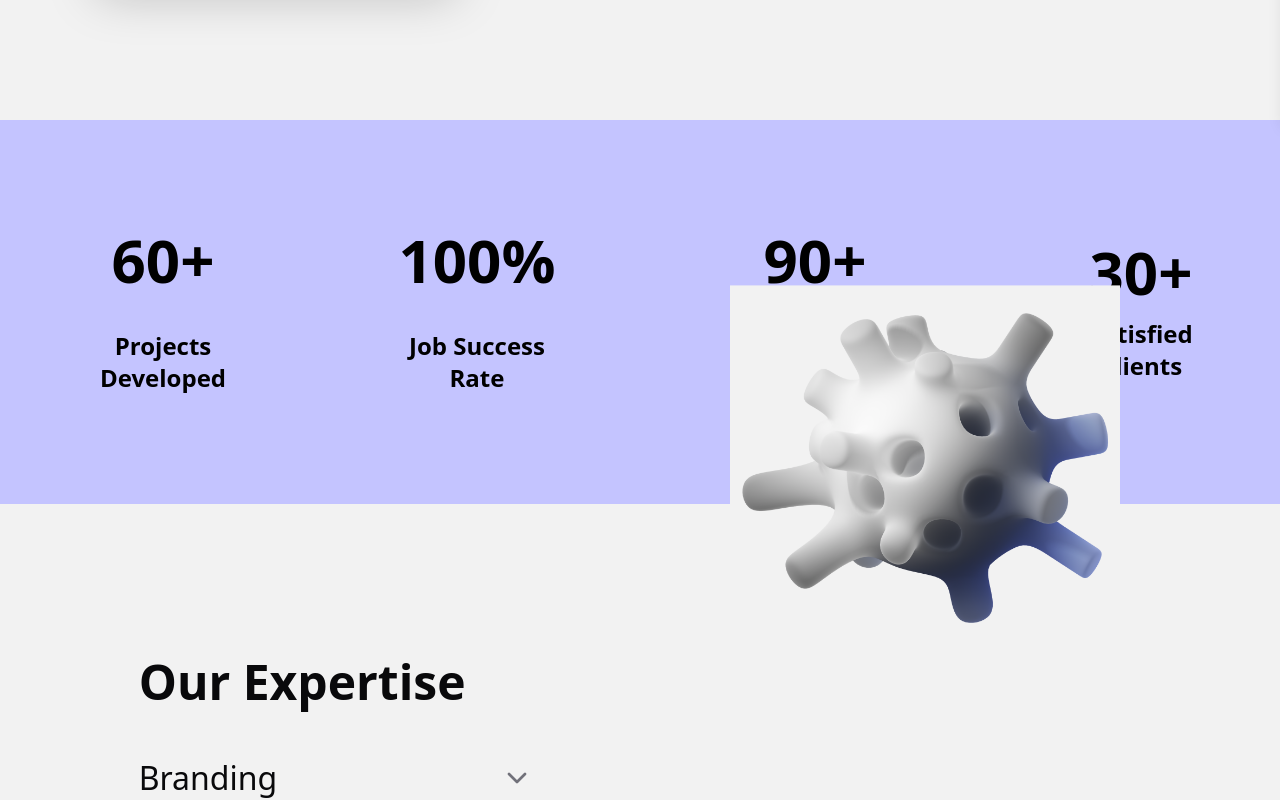
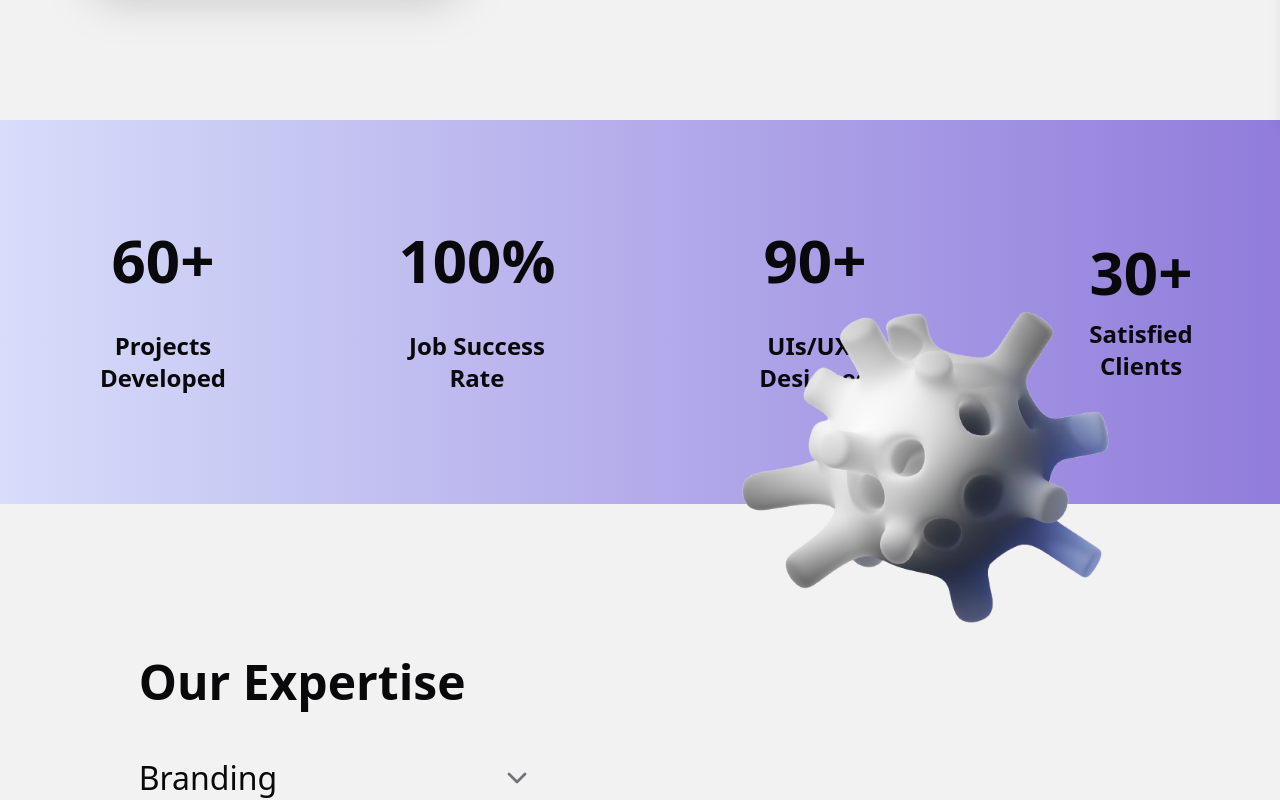
Before and after one commit to jay6o/mysite, a Next.js app: page / in a window 1280 px wide. Shown: the part 680-1480 px from the top of the page. Built offline with nearby package versions, Linux system fonts and the light colour scheme.

Commit message:
changes to ui

```diff
--- a/src/app/about/page.tsx
+++ b/src/app/about/page.tsx
@@ -1,4 +1,3 @@
-'use client'
 import Nav from "@/components/nav";
 import Footer from "@/components/footer";
 
@@ -9,7 +8,7 @@ export default function About() {
       <div className="min-h-fit h-[calc(100vh)] py-[2.5rem] lg:pt-[6rem] bg-[radial-gradient(ellipse_at_35%_130%,_#c4c4ff_10%,_#f2f2f2_50%)] w-[100%] flex flex-col items-center">
         <div className="w-2/3 flex flex-col items-center bg-transparent">
           <h1 className="lg:text-3xl text-3xl font-bold py-24 text-left bg-transparent">About The Agency</h1>
-          <p className="bg-transparent text-lg font-medium">The agency was founded by ...</p>
+          <p className="bg-transparent text-lg font-medium">The agency was founded by Jonathan Urias, a computer science student from Richmond, VA, </p>
         </div>
       </div>
       <Footer />
--- a/src/app/contact/page.tsx
+++ b/src/app/contact/page.tsx
@@ -1,5 +1,3 @@
-'use client'
-
 import Nav from "@/components/nav";
 import { Phone } from "lucide-react";
 import { Mail } from "lucide-react";
--- a/src/app/page.tsx
+++ b/src/app/page.tsx
@@ -42,6 +42,11 @@ export default function Home() {
     visible: { opacity: 1, x: 0 }
   };
 
+  const socialProofTextVariants = {
+    hidden: { opacity: 0, x: 0, y: -40 },
+    visible: { opacity: 1, x: 0, y: 0 }
+  }
+
 
   return (
     <main data-scroll-container data-scroll-speed="0.3" className="main w-[100vw] bg-[#f2f2f2]">
@@ -53,31 +58,61 @@ export default function Home() {
       {/* Social Proof (Section 2)*/}
       {/* ADD TEXT ANIMATION */}
       <div
-        className="secondary w-full grid grid-cols-2 gap-6 lg:grid lg:grid-cols-4 place-items-center py-12 lg:py-0 overflow-auto h-[calc(100vh-32rem)] min-h-fit lg:h-[24rem]"
+        className="bg-gradient-to-l from-[#917cdb] to-[#c4ceff]/60 w-full grid grid-cols-2 gap-6 lg:grid lg:grid-cols-4 place-items-center py-12 lg:py-0 overflow-auto h-[calc(100vh-32rem)] min-h-fit lg:h-[24rem]"
       >
-        <div className="secondary pl-6 flex flex-col items-center justify-center h-full w-full py-4">
-          <p className="text-3xl md:text-5xl lg:text-6xl font-semibold text-center">60+</p>
+        <div className="bg-transparent pl-6 flex flex-col items-center justify-center h-full w-full py-4">
+          <motion.p
+            className="text-3xl md:text-5xl lg:text-6xl font-semibold text-center"
+            variants={socialProofTextVariants}
+            initial="hidden"
+            whileInView="visible"
+            viewport={{ amount: 0.4 }}
+            transition={{ duration: 0.9, ease: "easeInOut" }}
+          >60+
+          </motion.p>
           <br className="hidden lg:inline" />
           <p className="font-semibold text-xl md:text-2xl leading-tight text-center lg:pt-4">Projects <br />Developed</p>
         </div>
-        <div className="secondary border-black flex flex-col items-center justify-center h-full w-full py-4">
-          <p className="text-3xl md:text-5xl lg:text-6xl font-semibold text-center">100%</p>
+        <div className="bg-transparent border-black flex flex-col items-center justify-center h-full w-full py-4">
+          <motion.p
+            className="text-3xl md:text-5xl lg:text-6xl font-semibold text-center"
+            variants={socialProofTextVariants}
+            initial="hidden"
+            whileInView="visible"
+            viewport={{ amount: 0.5 }}
+            transition={{ duration: 0.9, delay: 0.3, ease: "easeInOut" }}
+          >100%
+          </motion.p>
           <br className="hidden lg:inline" />
           <p className="font-semibold text-xl md:text-2xl leading-tight text-center lg:pt-4">Job Success <br />Rate</p>
         </div>
-        <div className="secondary pl-6 flex flex-col items-center justify-center h-full w-full py-4">
-          <p className="text-3xl md:text-5xl lg:text-6xl font-semibold text-center">90+</p>
+        <div className="bg-transparent pl-6 flex flex-col items-center justify-center h-full w-full py-4">
+          <motion.p
+            className="text-3xl md:text-5xl lg:text-6xl font-semibold text-center"
+            variants={socialProofTextVariants}
+            initial="hidden"
+            whileInView="visible"
+            viewport={{ amount: 0.5 }}
+            transition={{ duration: 0.9, delay: 0.6, ease: "easeInOut" }}
+          >90+</motion.p>
           <br className="hidden lg:inline" />
           <p className="font-semibold text-xl md:text-2xl leading-tight text-center lg:pt-4">UIs/UXs <br />Designed</p>
         </div>
-        <div className="secondary pl-6 flex flex-col items-center justify-center h-full w-full py-4">
-          <p className="text-3xl md:text-5xl lg:text-6xl font-semibold">30+</p>
+        <div className="bg-transparent pl-6 flex flex-col items-center justify-center h-full w-full py-4">
+          <motion.p
+            className="text-3xl md:text-5xl lg:text-6xl font-semibold text-center"
+            variants={socialProofTextVariants}
+            initial="hidden"
+            whileInView="visible"
+            viewport={{ amount: 0.5 }}
+            transition={{ duration: 0.9, delay: 0.9, ease: "easeInOut" }}
+          >30+</motion.p>
           <p className="font-semibold text-xl md:text-2xl leading-tight text-center lg:pt-4">Satisfied <br />Clients</p>
         </div>
       </div>
 
       {/*After hero (Section 2)*/}
-      <div className="section-2 justify-center lg:justify-start w-full flex flex-row min-h-fit pt-36 pb-8">
+      <div id="services" className="section-2 justify-center lg:justify-start w-full flex flex-row min-h-fit pt-36 pb-8">
         <div className="w-2/3 lg:w-1/2 flex flex-col justify-center items-center align-center">
           <div
             className="w-5/6 lg:w-2/3 lg:pl-8"
@@ -121,9 +156,9 @@ export default function Home() {
         </div>
         <div className="hidden lg:flex justify-center items-center lg:w-1/2 h-[500px] w-[500px] relative">
           <motion.div
-            className="absolute bottom-[-60%] right-1/4"
+            className="absolute bottom-[-60%] right-1/4 bg-transparent"
             style={{ y: shape1Y }}>
-            <Image className="shape-3d" src={shape1} alt="image" width={390} height={390} />
+            <Image className="shape-3d bg-transparent" src={shape1} alt="image" width={390} height={390} />
           </motion.div>
         </div>
       </div>
@@ -132,9 +167,9 @@ export default function Home() {
       <div className="flex justify-center items-center w-full lg:p-0 h-fit lg:h-screen">
         <div className="hidden lg:flex lg:h-2/3 lg:w-1/3 relative">
           <motion.div
-            className="absolute bottom-[-110%] left-20"
+            className="absolute lg:bottom-[-100%] left-20 bg-transparent"
             style={{ y: toolsY }}>
-            <Image className="shape-3d" src={tools} alt="image" width={390} height={390} />
+            <Image className="shape-3d bg-transparent" src={tools} alt="image" width={390} height={390} />
           </motion.div>
         </div>
         <div className="w-full h-full lg:w-2/3 flex flex-col justify-center items-center py-36 lg:p-0">
--- a/src/app/privacy/page.tsx
+++ b/src/app/privacy/page.tsx
@@ -1,5 +1,3 @@
-'use client';
-
 import Nav from "@/components/nav";
 import Footer from "@/components/footer"
 
--- a/src/app/terms/page.tsx
+++ b/src/app/terms/page.tsx
@@ -1,5 +1,3 @@
-'use client';
-
 import Nav from "@/components/nav";
 import Footer from "@/components/footer";
 
--- a/src/components/mobileMenu.tsx
+++ b/src/components/mobileMenu.tsx
@@ -10,7 +10,7 @@ interface MobileMenuProps {
 export default function MobileMenu({ isOpen, onClose }: MobileMenuProps) {
   return (
     <div
-      className={`fixed top-0 right-0 h-screen w-[90vw] bg-[#f2f2f2] shadow-lg z-40 border-l border-black transform transition-transform duration-300 ease-in-out ${isOpen ? 'translate-x-0' : 'translate-x-full border-l'
+      className={`fixed top-0 right-0 h-screen w-[90vw] bg-[#f2f2f2] shadow-lg z-40 border-l border-black transform transition-transform duration-700 ease-in-out ${isOpen ? 'translate-x-0' : 'translate-x-full border-l'
         }`}
     >
       <nav className="flex flex-col p-8 h-full">
--- a/src/components/nav.tsx
+++ b/src/components/nav.tsx
@@ -22,7 +22,7 @@ export default function Nav() {
         <div className="flex bg-transparent">
           {/* Desktop Nav Menu */}
           <ul className="hidden lg:flex items-center mr-12 bg-transparent">
-            <li className="mx-6 text-xl">Services</li>
+            <li className="mx-6 text-xl"><Link href="/#services">Services</Link></li>
             <li className="mx-6 text-xl"><Link href="/about">About Us</Link></li>
             <li className="mx-6 text-xl"><Link href="contact">Contact</Link></li>
           </ul>
```
Also changed, not shown: public/shape1.png.
